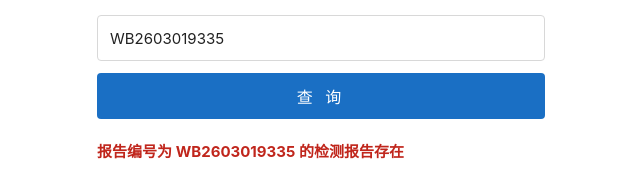
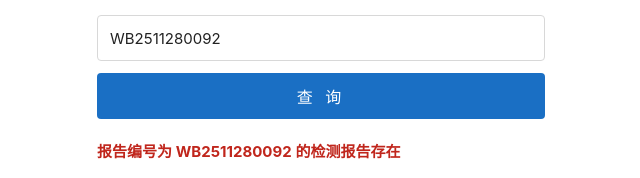
Before and after one commit to yi111111321/report-verify, a plain HTML site: page docs/v/WB2511280092/index.html in a window 1280 px wide. Shown: the part 230-408 px from the top of the page, 319-959 px from the left. Drawn offline with Linux system fonts and the light colour scheme.

Commit message:
报告编号改为 WB2511280092

```diff
--- a/docs/v/WB2603019335/index.html
+++ b/docs/v/WB2511280092/index.html
@@ -58,7 +58,7 @@ dd{margin:0;text-align:right;font-size:13.5px;font-weight:500}
 </div>
 <div class="banner"><span>检测报告在线查验</span></div>
 <form id="q">
-  <input id="no" name="no" value="WB2603019335" placeholder="请输入报告编号" autocomplete="off" autocapitalize="characters">
+  <input id="no" name="no" value="WB2511280092" placeholder="请输入报告编号" autocomplete="off" autocapitalize="characters">
   <button type="submit">查 询</button>
 </form>
 <script>
@@ -67,7 +67,7 @@ document.getElementById('q').addEventListener('submit', function (e) {
   var v = document.getElementById('no').value.trim().toUpperCase();
   if (v) location.href = '../../v/' + encodeURIComponent(v) + '/';
 });
-</script><div class='result'>报告编号为 <b>WB2603019335</b> 的检测报告存在</div><div class='card'><h2>报告信息</h2><div class='row'><dt>样品名称</dt><dd>可回收灭火巡飞器</dd></div><div class='row'><dt>型号规格</dt><dd>可回收灭火巡飞器 2.0</dd></div><div class='row'><dt>委托单位</dt><dd>成都航空职业技术大学</dd></div><div class='row'><dt>检验类别</dt><dd>委托检验</dd></div><div class='row'><dt>签发日期</dt><dd>2025-11-28</dd></div><div class='row'><dt>检测结论</dt><dd>经检测，样品所检项目均符合各项标准要求，为合格品。</dd></div></div>
+</script><div class='result'>报告编号为 <b>WB2511280092</b> 的检测报告存在</div><div class='card'><h2>报告信息</h2><div class='row'><dt>样品名称</dt><dd>可回收灭火巡飞器</dd></div><div class='row'><dt>型号规格</dt><dd>可回收灭火巡飞器 2.0</dd></div><div class='row'><dt>委托单位</dt><dd>成都航空职业技术大学</dd></div><div class='row'><dt>检验类别</dt><dd>委托检验</dd></div><div class='row'><dt>签发日期</dt><dd>2025-11-28</dd></div><div class='row'><dt>检测结论</dt><dd>经检测，样品所检项目均符合各项标准要求，为合格品。</dd></div></div>
 <div class="foot">
   <div>上海市质检院 · 报告查验</div>
   <div class="fine">本页仅用于核对报告编号是否由本机构出具</div>
```
Also changed, not shown: reports.json (+8 -8 lines), qr/WB2511280092.png (added), qr/WB2603019335.png (deleted).
